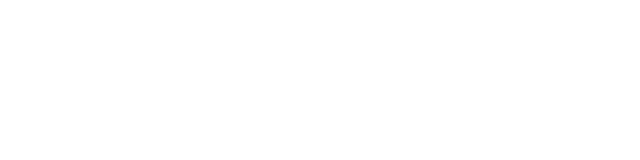
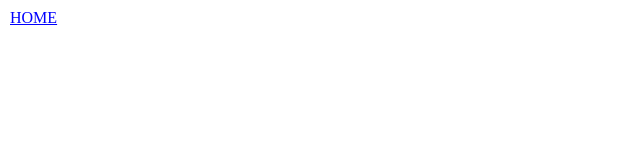
Before and after one commit to Dev-Study-Cafe/Ant-Design, a React (Create React App) app: page / in a window 1280 px wide. Shown: the top 160 px of the page, without its empty margins (0-640 px from the left). Built offline with nearby package versions, Linux system fonts and the light colour scheme.

Commit message:
create navigation

```diff
--- a/package.json
+++ b/package.json
@@ -10,9 +10,14 @@
     "@types/node": "^12.0.0",
     "@types/react": "^17.0.0",
     "@types/react-dom": "^17.0.0",
+    "@types/react-router-dom": "^5.3.0",
+    "@types/styled-components": "^5.1.14",
     "react": "^17.0.2",
     "react-dom": "^17.0.2",
+    "react-router-dom": "^5.3.0",
     "react-scripts": "4.0.3",
+    "styled-components": "^5.3.1",
+    "styled-reset": "^4.3.4",
     "typescript": "^4.1.2",
     "web-vitals": "^1.0.1"
   },
--- a/src/App.tsx
+++ b/src/App.tsx
@@ -1,9 +1,11 @@
+import RouterConfig from "./navigation/RouterConfig";
 import GlobalStyle from "./styles/GlobalStyle";
 
 function App() {
   return (
     <>
       <GlobalStyle />
+      <RouterConfig />
     </>
   );
 }
--- /dev/null
+++ b/src/components/Navigation.tsx
@@ -0,0 +1,24 @@
+import styled from "styled-components";
+import { HOME } from "../navigation/CONSTANTS";
+
+const SContainer = styled.div`
+  margin-top: 10px;
+  margin-left: 10px;
+  display: flex;
+  flex-direction: column;
+`;
+
+const SLink = styled.a`
+  margin-bottom: 5px;
+  color: blue;
+`;
+
+const Navigation = () => {
+  return (
+    <SContainer>
+      <SLink href={HOME}>HOME</SLink>
+    </SContainer>
+  )
+};
+
+export default Navigation;
--- /dev/null
+++ b/src/navigation/CONSTANTS.ts
@@ -0,0 +1 @@
+export const HOME = "/";
--- /dev/null
+++ b/src/navigation/RouterConfig.tsx
@@ -0,0 +1,23 @@
+import {
+  BrowserRouter as Router,
+  Switch,
+  Route,
+  Redirect
+} from 'react-router-dom';
+import Navigation from '../components/Navigation';
+import { HOME } from './CONSTANTS';
+
+const RouterConfig = () => {
+  return (
+    <Router>
+      <Navigation />
+      <Switch>
+        <Route exact path={HOME} />
+
+        <Redirect path="*" to={HOME} />
+      </Switch>
+    </Router>
+  )
+};
+
+export default RouterConfig;
--- /dev/null
+++ b/src/react-app-env.d.ts
@@ -0,0 +1 @@
+/// <reference types="react-scripts" />
```
Also changed, not shown: 1 other file (tests, documents, lock files or other folders).
